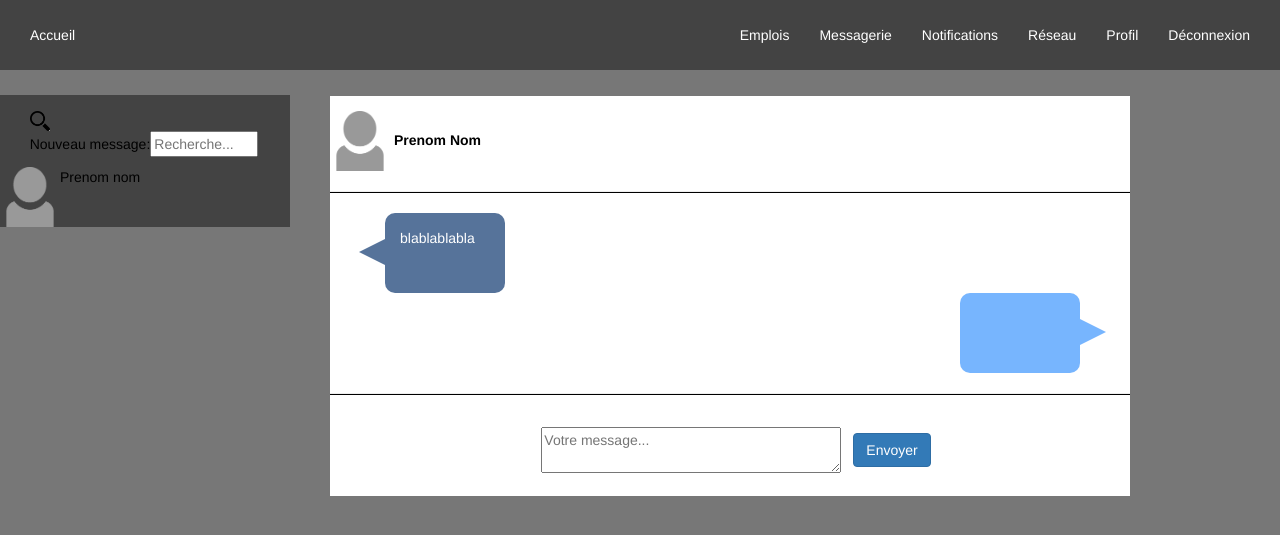
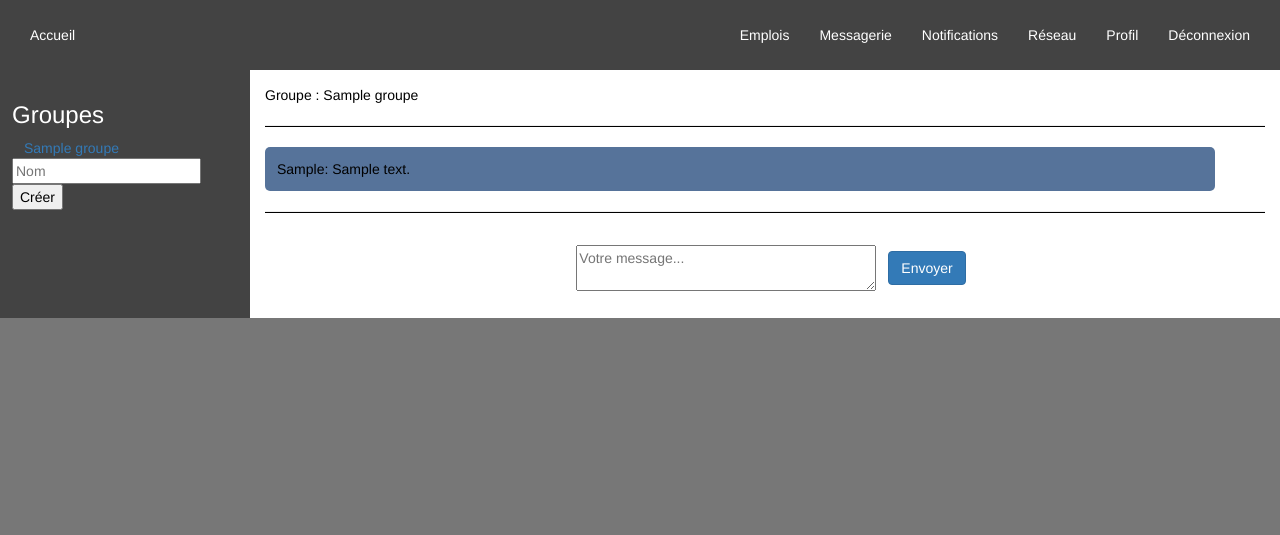
Before and after one commit to Jujulego/linkedece, a PHP site: page /messagerie.php?id=1 in a window 1280 px wide. Shown: the top 535 px of the page. Run offline with PHP 8.4, Linux system fonts and the light colour scheme; the visitor is signed in with stand-in values (Sample User, id 1); tables that the repository leaves empty hold one stand-in row (values such as "Sample post").

Commit message:
Gestion de messagerie

```diff
--- a/css/style_general.css
+++ b/css/style_general.css
@@ -9,3 +9,6 @@ body {
 
     margin: 0px;
 }
+input {
+    color: black;
+}
--- a/css/style_messagerie.css
+++ b/css/style_messagerie.css
@@ -1,118 +1,53 @@
+#conteneur {
+    display: flex;
+}
 
-#menugauche
-{
-    margin-top: 25px;
-    padding-top: 15px;
-    padding-right: 2px;
-    width: 290px;
-    height:auto;
+#groupes {
+    padding: 12px;
+    width: 250px;
     background:#434343;
 }
 
-.convgauche
-{
-    margin-top: 10px;
-    display: flex;
+.groupe a {
+    text-decoration:none;
+    padding: 12px;
 }
 
-.recherche
-{
-    display: flex;
-    justify-content: center;
-    color:black;
-}
-
-
-a
-{
-    text-decoration:none;
-    color:black;
-
-}
-
-
-
-hr
-{
+hr {
      height: 1px;
     background-color : #000000;
 }
 
-
-
-.messages
-{
-    padding-top: 15px;
-    margin-left: 330px;
-    margin-top: -131px;
-    width: 800px;
-    height:400px;
+#messages {
+    flex: 1;
+    padding: 15px;
+    min-width: 800px;
     background:white;
-}
-.conversationami
-{
-    padding: 15px;
-    margin-left: 55px;
-    width: 120px;
-    height: 80px;
-    background: #56739a;
-    position: relative;
-    -moz-border-radius:    10px;
-    -webkit-border-radius: 10px;
-    border-radius:         10px;
-}
-.conversationami:before {
-    content:"";
-    position: absolute;
-    right: 100%;
-    top: 26px;
-    width: 0;
-    height: 0;
-    border-top: 13px solid transparent;
-    border-right: 26px solid #56739a;
-    border-bottom: 13px solid transparent;
+    color: black;
 }
 
-.conversationmoi
-{
-
-    padding: 15px;
-    margin-left: 630px;
-    width: 120px;
-    height: 80px;
-    background: #77B5FE;
-    position: relative;
-    -moz-border-radius:    10px;
-    -webkit-border-radius: 10px;
-    border-radius:         10px;
-}
-.conversationmoi:before {
-    content:"";
-    position: absolute;
-    left: 100%;
-    top: 26px;
-    width: 0;
-    height: 0;
-    border-top: 13px solid transparent;
-    border-left: 26px solid #77B5FE;
-    border-bottom: 13px solid transparent;
+.conversationami, .conversationmoi {
+    padding: 12px;
+    border-radius: 5px;
 }
 
-#ecrire
-{
+.conversationami {
+    margin-right: 5%;
+    background: #56739a;
+}
+.conversationmoi {
+    margin-left: 5%;
+    background: #77B5FE;
+    text-align: right;
+}
+#ecrire {
     display:flex;
     align-items: center;
     justify-content: center;
 
 }
+
 textarea {
-
     margin: 12px;
     width: 300px;
-
 }
-
-label
-{
-    color: black;
-}
--- a/css/style_modifierprofil.css
+++ b/css/style_modifierprofil.css
@@ -1,4 +1,4 @@
-#menugauche {
+#groupes {
     margin-left: 50px;
     margin-top: 20px;
 }
--- a/initdb.sql
+++ b/initdb.sql
@@ -172,7 +172,7 @@ create table Partage (
 -- Gestion de la messagerie
 create table Groupe (
     id int not null auto_increment primary key,
-    nom varchar(250)
+    nom varchar(250) not null
  ) engine=InnoDB;
 
 create table GroupeUtilisateur (
@@ -194,6 +194,7 @@ create table Message (
     groupe int not null,
     auteur varchar(100) not null,
     message varchar(500),
+    date datetime default current_timestamp not null,
 
     constraint fk_message_groupe
       foreign key (groupe)
--- a/inscription.php
+++ b/inscription.php
@@ -48,6 +48,7 @@ if (isset($_POST["pseudo"], $_POST["email"], $_POST["mot_de_passe"], $_POST["nom
 }
 
 ?>
+<!DOCTYPE html>
 <html>
     <head>
         <meta charset="utf-8" />
--- a/messagerie.php
+++ b/messagerie.php
@@ -4,15 +4,59 @@
  * User: Nolwenn
  * Date: 03/05/2018
  * Time: 15:40
- */?>
+ */
+session_start();
 
+// connecté ?
+if (!isset($_SESSION["pseudo"])) {
+    header("Location: connexion.php", true, 303);
+    exit();
+}
+
+// Récupération des groupes
+$bdd = new PDO("mysql:host=localhost;dbname=linkedece;charset=utf8", "root", "");
+
+if ($_SERVER['REQUEST_METHOD'] == "POST") {
+    if (isset($_GET["id"]) && isset($_POST["message"])) {
+        // Envoi d'un message
+        $req = $bdd->prepare(
+            "insert into message values (null, ?, ?, ?, current_timestamp)"
+        );
+        $req->execute(array(
+            $_GET["id"],
+            $_SESSION["pseudo"],
+            $_POST["message"]
+        ));
+        $req->closeCursor();
+    } else if (isset($_POST["nom"])) {
+        // Création d'un groupe
+        $req = $bdd->prepare(
+            "insert into groupe values (null, ?)"
+        );
+        $req->execute(array(
+            $_POST["nom"]
+        ));
+        $req->closeCursor();
+        $groupeid = $bdd->lastInsertId();
+
+        // Ajout de l'utilisateur au groupe
+        $req = $bdd->prepare(
+            "insert into groupeutilisateur values (null, ?, ?)"
+        );
+        $req->execute(array(
+            $groupeid,
+            $_SESSION["pseudo"],
+        ));
+        $req->closeCursor();
+    }
+}
+
+?>
 <!DOCTYPE html>
 <html>
     <head>
-
         <meta http-equiv="Content-Type" content="text/html; charset=utf-8" />
-    <link href="bootstrap/css/bootstrap.min.css" rel="stylesheet">
-    <link <link href="https://maxcdn.bootstrapcdn.com/bootstrap/3.3.7/css/bootstrap.min.css" rel="stylesheet">
+        <link href="https://maxcdn.bootstrapcdn.com/bootstrap/3.3.7/css/bootstrap.min.css" rel="stylesheet">
 
         <link rel="stylesheet" href="css/style_accueil.css" />
         <link rel="stylesheet" href="css/style_general.css" />
@@ -24,46 +68,81 @@
     <body>
         <?php include("include/menuhaut.php") ?>
 
-        <div id ="menugauche">
-            <div class="recherche">
-                <form>
-                <table>
-                   <td>Nouveau message:   </td>
-                    <td><input type="text" color="black" name="pseudo" size="10" placeholder="Recherche..." /></td>
-                    <a href=""><img src="images/loupe.png" width="20px" height="20px" alt="recherche" /></a>
+        <div id="conteneur">
+            <div id="groupes">
+                <h3>Groupes</h3>
+                <?php
+                $req = $bdd->prepare(
+                    "select groupe.id,nom
+                                from groupe
+                                  inner join groupeutilisateur on groupe.id = groupeutilisateur.groupe
+                                where utilisateur = ?"
+                );
+                $req->execute(array($_SESSION["pseudo"]));
 
-                </table>
+                while ($groupe = $req->fetch()) {
+                    ?>
+                    <div class="groupe">
+                        <a href="messagerie.php?<?php echo http_build_query(["id" => $groupe["id"]]); ?>"><?php echo $groupe["nom"]; ?></a>
+                    </div>
+                    <?php
+                }
+                $req->closeCursor();
+                ?>
+                <form method="post">
+                    <input type="text" title="nom" name="nom" placeholder="Nom" />
+                    <input type="submit" value="Créer" />
                 </form>
             </div>
 
-            <div class="convgauche">
-                <img src="images/profil.png" width="60px" height="60px" alt="Photo de profil par défault" />
-                <a href=" ">Prenom nom</a>
+            <div id="messages">
+                <?php
+                    if (isset($_GET["id"])) {
+                        // Récupération du nom
+                        $req = $bdd->prepare(
+                            "select nom
+                                from groupe
+                                where id = ?"
+                        );
+                        $req->execute(array($_GET["id"]));
+                        $groupe = $req->fetch()["nom"];
+                        $req->closeCursor();
+
+                        // Récupération des messages
+                        $req = $bdd->prepare(
+                            "select message,auteur
+                                        from message
+                                        where groupe=?
+                                        order by date asc
+                                        limit 20"
+                        );
+                        $req->execute(array($_GET["id"]));
+
+                        ?>
+                        <p>Groupe : <?php echo $groupe; ?></p>
+                        <hr/>
+                        <div id="conv">
+                            <?php
+                                while ($message = $req->fetch()) {
+                                    ?>
+                                    <p class="<?php echo $message["auteur"] == $_SESSION["pseudo"] ? "conversationmoi" : "conversationami"; ?>"><?php echo $message["auteur"] . ": " . $message["message"]; ?></p>
+                                    <?php
+                                }
+                            ?>
+                        </div>
+                        <hr/>
+                        <form method="post">
+                            <div id="ecrire">
+                                <textarea placeholder="Votre message..." name="message"></textarea>
+                                <button type="submit" class="btn btn-primary" class="btn btn-primary" value="Envoyer"
+                                        float="right" width="7px" height="7px">Envoyer
+                                </button>
+                            </div>
+                        </form>
+                        <?php
+                    }
+                ?>
             </div>
         </div>
-
-    <div class = "messages">
-        <img src="images/profil.png" width="60px" height="60px" alt="Photo de profil par défault" />
-        <label>Prenom Nom</label>
-        <hr>
-
-        <div id="conv">
-            <div class="conversationami">
-            blablablabla
-            </div>
-            <div class="conversationmoi"></div>
-        <hr>
-
-        <form>
-            <div id="ecrire">
-                <textarea placeholder="Votre message..."></textarea>
-                <button type="submit" class="btn btn-primary" class="btn btn-primary" value="Envoyer" float="right" width="7px" height="7px" >Envoyer</button>
-            </div>
-        </div>
-        </form>
-    </div>
-
-
-
     </body>
 </html>
--- a/photos.php
+++ b/photos.php
@@ -11,9 +11,6 @@
 <html>
 <head>
     <meta http-equiv="Content-Type" content="text/html; charset=utf-8" />
-    <link href="bootstrap/css/bootstrap.min.css" rel="stylesheet">
-    <link <link href="https://maxcdn.bootstrapcdn.com/bootstrap/3.3.7/css/bootstrap.min.css" rel="stylesheet">
-    <meta name="viewport" content="width=device-width, initial-scale=1">
     <link rel="stylesheet" href="https://maxcdn.bootstrapcdn.com/bootstrap/3.3.7/css/bootstrap.min.css">
     <script src="https://ajax.googleapis.com/ajax/libs/jquery/3.3.1/jquery.min.js"></script>
     <script src="https://maxcdn.bootstrapcdn.com/bootstrap/3.3.7/js/bootstrap.min.js"></script>
@@ -29,7 +26,6 @@
 
 <body>
     <?php include("include/menuhaut.php") ?>
-
 
     <div id="myCarousel" class="carousel slide" data-ride="carousel">
         <!-- Indicators -->
```
Also changed, not shown: notifications.php (+25 -8 lines), reseau.php (+25 -8 lines). Lines whose indentation alone changed are shown as unchanged.
